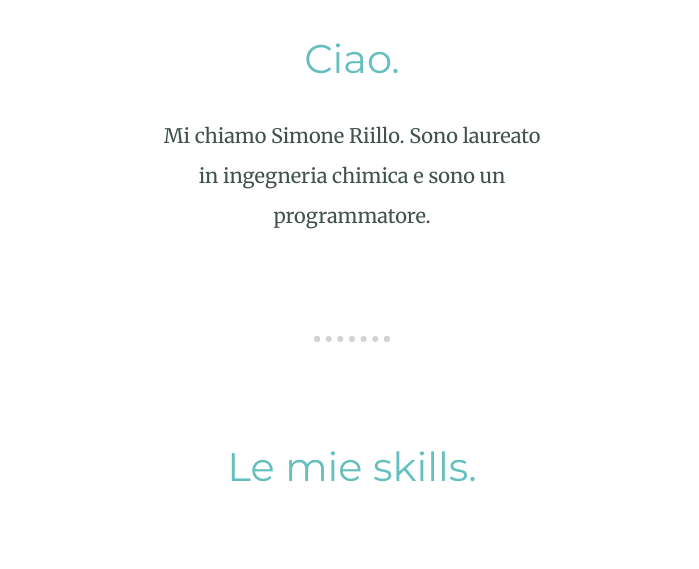
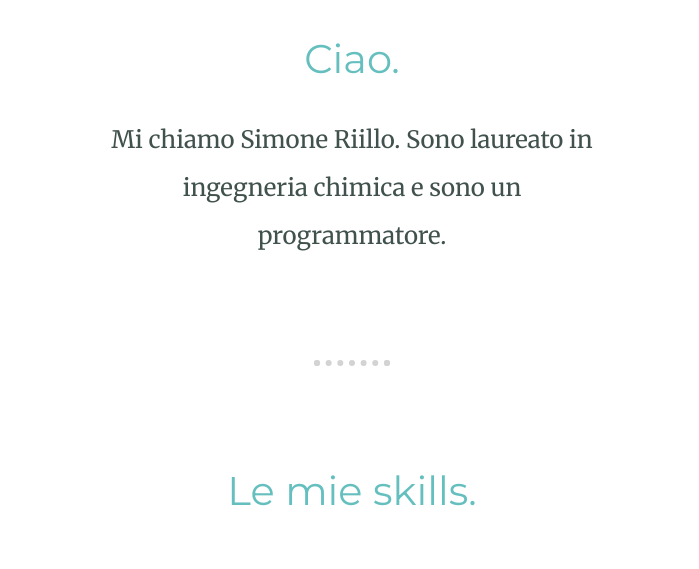
Before and after one commit to riillosimone/mywebsite, a plain HTML site: page index.html in a window 1280 px wide. Shown: the part 1006-1575 px from the top of the page, without its empty margins (288-987 px from the left). Drawn offline with Linux system fonts and the light colour scheme.

Commit message:
Update styles.css

```diff
--- a/css/styles.css
+++ b/css/styles.css
@@ -52,8 +52,8 @@ a:hover {
     color: #EAF6F6;
 }
 .presentazione {
-    font-size: 1.25rem;
-    width: 30%;
+    font-size: 1.5rem;
+    width: 40%;
     margin: auto;
 }
 
```
